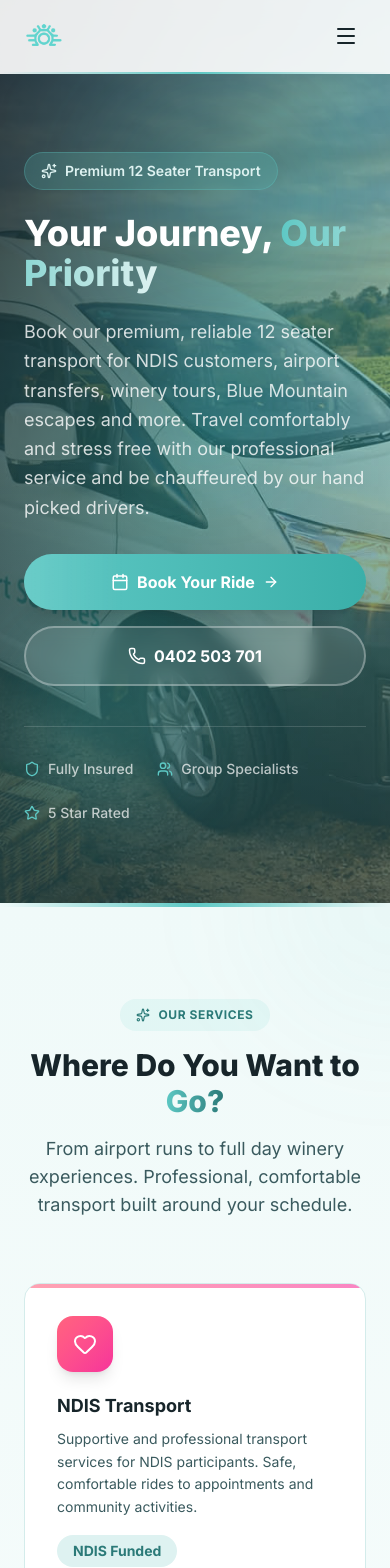
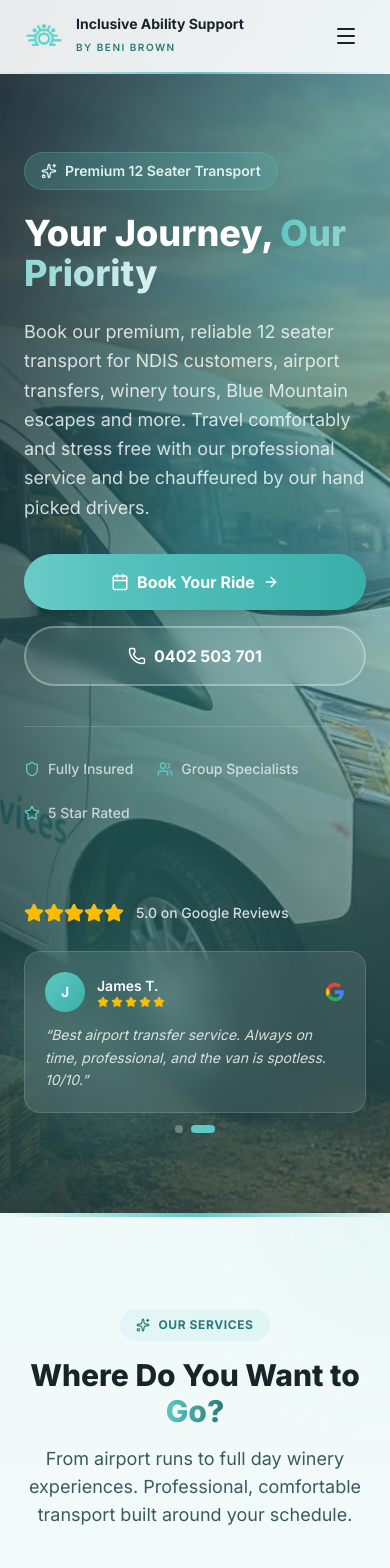
Before and after one commit to rileykenn/inclusive-transport-proposal, a Next.js app: page / in a window 390 px wide. Shown: the top 1568 px of the page. Built offline with nearby package versions, Linux system fonts and the light colour scheme.

Commit message:
Fix mobile: navbar text visible on all screens, rotating Google review on mobile with dot indicators

```diff
--- a/src/app/page.tsx
+++ b/src/app/page.tsx
@@ -114,11 +114,11 @@ function Navbar() {
                         height={40}
                         className="w-10 h-10"
                     />
-                    <div className="hidden sm:block">
-                        <span className="text-base font-bold text-[var(--color-text)] leading-tight block">
+                    <div>
+                        <span className="text-sm sm:text-base font-bold text-[var(--color-text)] leading-tight block">
                             Inclusive Ability Support
                         </span>
-                        <span className="text-[11px] uppercase tracking-[1.5px] text-[var(--color-primary-deeper)] font-semibold">
+                        <span className="text-[10px] sm:text-[11px] uppercase tracking-[1.5px] text-[var(--color-primary-deeper)] font-semibold">
                             by Beni Brown
                         </span>
                     </div>
@@ -204,6 +204,15 @@ function Hero() {
             rating: 5,
         },
     ];
+
+    const [activeReview, setActiveReview] = useState(0);
+
+    useEffect(() => {
+        const timer = setInterval(() => {
+            setActiveReview((prev) => (prev + 1) % reviews.length);
+        }, 4000);
+        return () => clearInterval(timer);
+    }, [reviews.length]);
 
     return (
         <section className="relative min-h-screen flex items-center pt-[72px] overflow-hidden">
@@ -297,12 +306,12 @@ function Hero() {
                         </div>
                     </motion.div>
 
-                    {/* Right Side: Google Reviews */}
+                    {/* Google Reviews — Desktop: both, Mobile: rotating single */}
                     <motion.div
                         initial={{ opacity: 0, x: 40 }}
                         animate={{ opacity: 1, x: 0 }}
                         transition={{ duration: 0.8, delay: 0.5 }}
-                        className="hidden lg:flex flex-col gap-5"
+                        className="flex flex-col gap-5 mt-8 lg:mt-0"
                     >
                         {/* Google Reviews Header */}
                         <div className="flex items-center gap-3 mb-2">
@@ -316,6 +325,8 @@ function Hero() {
                             </span>
                         </div>
 
+                        {/* Desktop: show all reviews */}
+                        <div className="hidden lg:flex flex-col gap-5">
                             {reviews.map((review, i) => (
                                 <motion.div
                                     key={review.name}
@@ -343,6 +354,49 @@ function Hero() {
                                     </p>
                                 </motion.div>
                             ))}
+                        </div>
+
+                        {/* Mobile: rotating single review */}
+                        <div className="lg:hidden relative min-h-[140px]">
+                            <AnimatePresence mode="wait">
+                                <motion.div
+                                    key={activeReview}
+                                    initial={{ opacity: 0, x: 20 }}
+                                    animate={{ opacity: 1, x: 0 }}
+                                    exit={{ opacity: 0, x: -20 }}
+                                    transition={{ duration: 0.4 }}
+                                    className="bg-white/10 backdrop-blur-md rounded-2xl p-5 border border-white/15"
+                                >
+                                    <div className="flex items-center gap-3 mb-3">
+                                        <div className="w-10 h-10 rounded-full bg-gradient-to-br from-[var(--color-primary)] to-[var(--color-primary-dark)] flex items-center justify-center text-white font-bold text-sm">
+                                            {reviews[activeReview].name[0]}
+                                        </div>
+                                        <div>
+                                            <p className="text-white font-semibold text-sm">{reviews[activeReview].name}</p>
+                                            <div className="flex gap-0.5">
+                                                {[...Array(reviews[activeReview].rating)].map((_, j) => (
+                                                    <Star key={j} size={12} className="star-gold fill-[#FBBC04]" />
+                                                ))}
+                                            </div>
+                                        </div>
+                                        <svg className="ml-auto w-5 h-5" viewBox="0 0 24 24"><path fill="#4285F4" d="M22.56 12.25c0-.78-.07-1.53-.2-2.25H12v4.26h5.92a5.06 5.06 0 0 1-2.2 3.32v2.76h3.57c2.08-1.92 3.28-4.74 3.28-8.09z" /><path fill="#34A853" d="M12 23c2.97 0 5.46-.98 7.28-2.66l-3.57-2.77c-.98.66-2.23 1.06-3.71 1.06-2.86 0-5.29-1.93-6.16-4.53H2.18v2.84C3.99 20.53 7.7 23 12 23z" /><path fill="#FBBC05" d="M5.84 14.09c-.22-.66-.35-1.36-.35-2.09s.13-1.43.35-2.09V7.07H2.18C1.43 8.55 1 10.22 1 12s.43 3.45 1.18 4.93l2.85-2.22.81-.62z" /><path fill="#EA4335" d="M12 5.38c1.62 0 3.06.56 4.21 1.64l3.15-3.15C17.45 2.09 14.97 1 12 1 7.7 1 3.99 3.47 2.18 7.07l3.66 2.84c.87-2.6 3.3-4.53 6.16-4.53z" /></svg>
+                                    </div>
+                                    <p className="text-white/80 text-sm leading-relaxed italic">
+                                        &ldquo;{reviews[activeReview].text}&rdquo;
+                                    </p>
+                                </motion.div>
+                            </AnimatePresence>
+                            {/* Dots indicator */}
+                            <div className="flex justify-center gap-2 mt-3">
+                                {reviews.map((_, i) => (
+                                    <button
+                                        key={i}
+                                        onClick={() => setActiveReview(i)}
+                                        className={`w-2 h-2 rounded-full transition-all ${i === activeReview ? "bg-[var(--color-primary)] w-6" : "bg-white/30"}`}
+                                    />
+                                ))}
+                            </div>
+                        </div>
                     </motion.div>
                 </div>
             </div>
```
Lines whose indentation alone changed are shown as unchanged.
